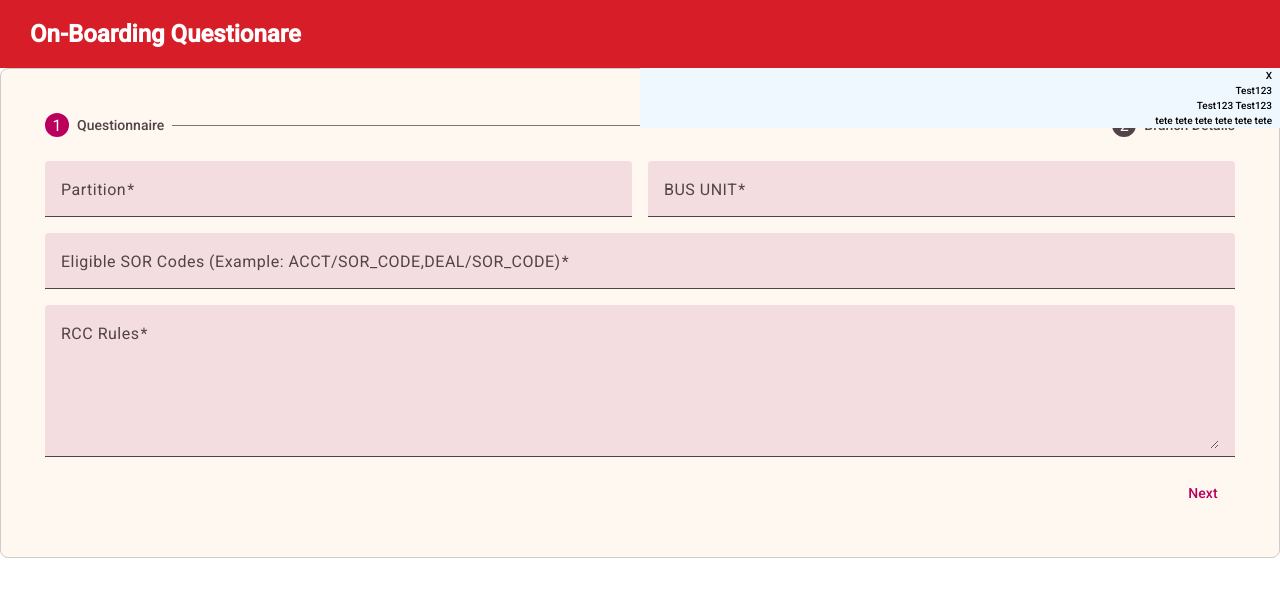
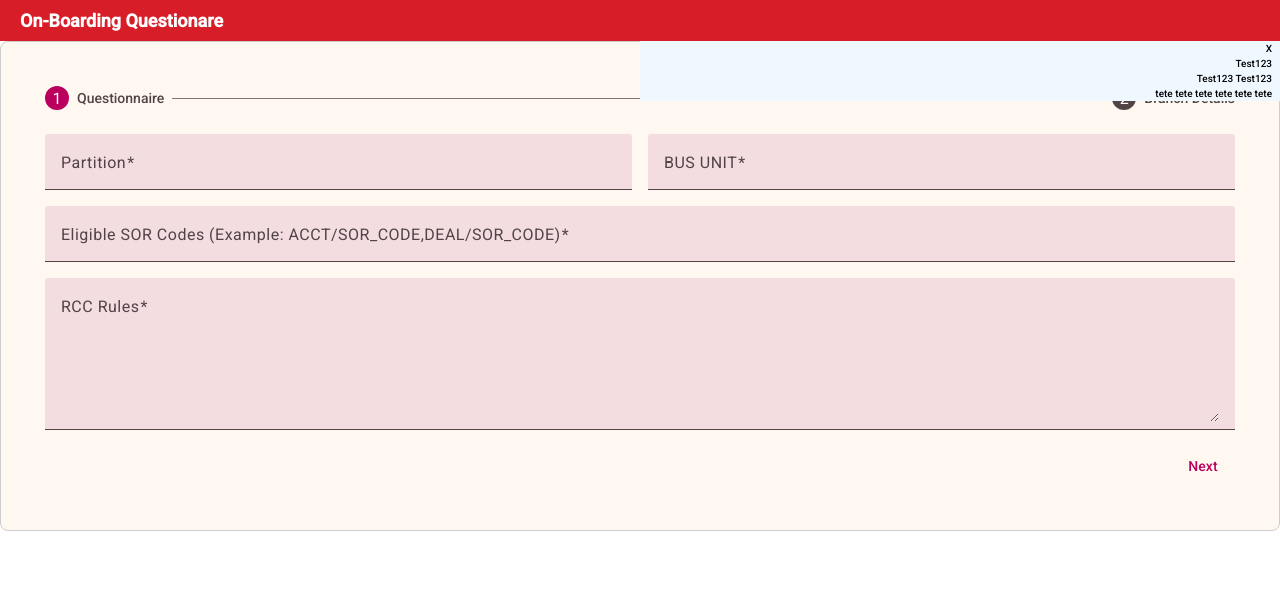
Before and after one commit to pathaalok/on-boarding-automation, an Angular app in the folder on-boarding-ui/: page / in a window 1280 px wide. Shown: the top 596 px of the page. Built offline with nearby package versions, Linux system fonts and the light colour scheme; no server answers.

Commit message:
css change

```diff
--- a/on-boarding-ui/src/app/app.component.scss
+++ b/on-boarding-ui/src/app/app.component.scss
@@ -2,9 +2,9 @@
     background-color: #d71e28;
     color: white;
     font-weight: bold;
-    font-size: 24px;
+    font-size: 18px;
     display: block !important;
-    padding: 20px;
+    padding: 10px;
   }
 
   .company-name {
```
